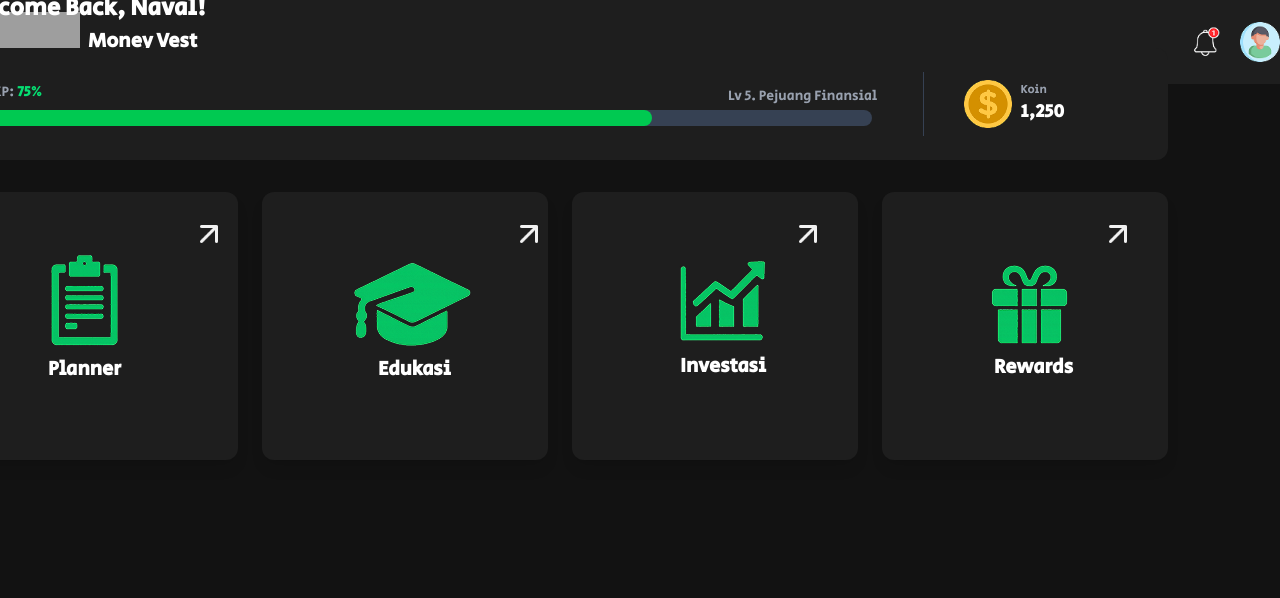
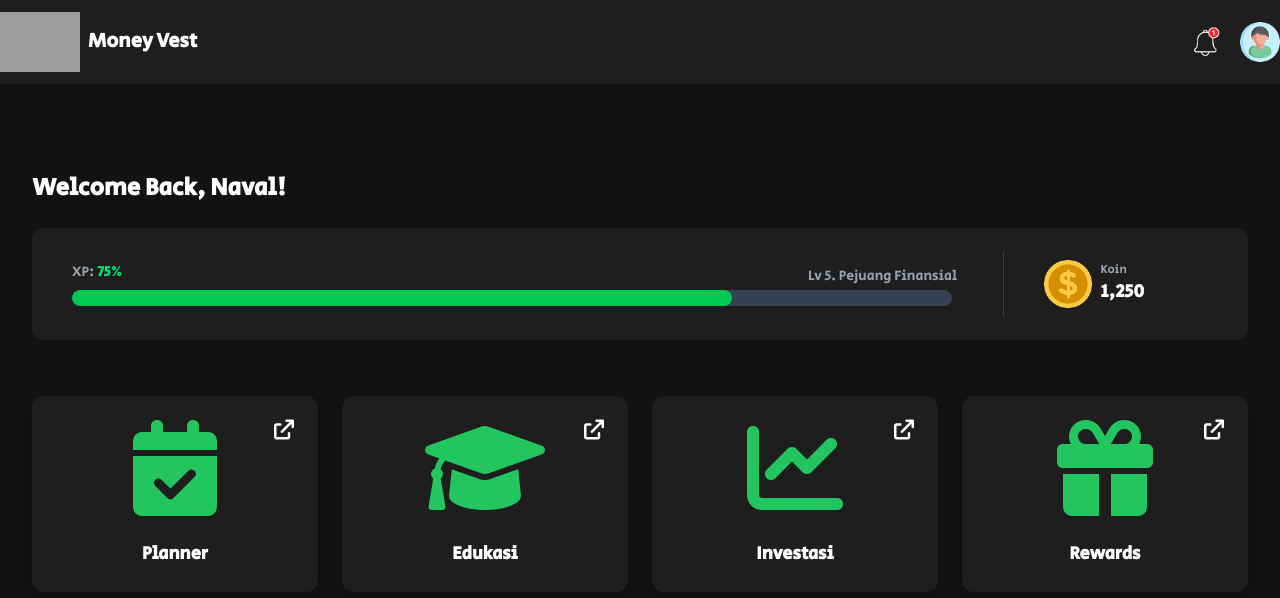
Before and after one commit to faisal-amiruddin/money-fest, a Vue app: page / in a window 1280 px wide. Shown: the top 598 px of the page. Built offline with nearby package versions, Linux system fonts and the light colour scheme; grey boxes are pictures that could not be loaded.

Commit message:
Fix Home

```diff
--- a/src/views/Home.vue
+++ b/src/views/Home.vue
@@ -1,5 +1,5 @@
 <template>
-  <div class="min-h-screen text-white w-screen relative right-20 bottom-10">
+  <div class="text-white pt-35">
     <!-- Main Content -->
     <main class="container mx-auto px-8 py-8">
       <!-- Welcome Message -->
@@ -15,9 +15,7 @@
             </p>
 
             <!-- Progress bar -->
-            <div
-              class="w-220 h-4 bg-gray-700 rounded-full mt-2 relative overflow-hidden"
-            >
+            <div class="w-220 h-4 bg-gray-700 rounded-full mt-2 relative overflow-hidden">
               <div
                 class="h-full bg-green-500 rounded-full transition-all duration-[1500ms] ease-out"
                 :style="{ width: progress + '%' }"
@@ -42,29 +40,18 @@
         </div>
       </div>
 
-      <!-- Feature Cards -->
-      <div
-        class="grid grid-cols-1 sm:grid-cols-2 lg:grid-cols-4 gap-6"
-      >
+      <div class="grid grid-cols-2 lg:grid-cols-4 gap-6">
         <div
           v-for="(card, index) in cards"
           :key="card.title"
-          class="bg-[#1E1E1E] rounded-xl p-6 shadow-lg transition-all duration-500 ease-out cursor-pointer"
-          :class="[card.hover, showCards ? 'opacity-100 translate-y-0' : 'opacity-0 translate-y-8']"
-          :style="{ transitionDelay: (index * 150) + 'ms' }"
+          :style="{ transitionDelay: index * 120 + 'ms', animationDelay: index * 120 + 'ms' }"
+          class="bg-[#1E1E1E] rounded-xl p-6 shadow-lg cursor-pointer transition-all duration-500 ease-out opacity-0 translate-y-6 hover:scale-[1.03]"
+          :class="[showCards ? 'opacity-100 translate-y-0 animate-bounceIn' : '', card.glow]"
         >
-          <a :href="card.link">
-            <div class="flex justify-between items-start mb-5">
-              <img
-                :src="card.icon"
-                :class="card.imgClass"
-                alt=""
-              />
-              <img class="w-9 relative right-2 bottom-" src="/public/arrow-icon.png" alt="" />
-            </div>
-            <h3 :class="card.textClass" class="text-xl font-semibold text-white relative top-">
-              {{ card.title }}
-            </h3>
+          <a :href="card.link" class="block relative text-center">
+            <i class="fa-solid fa-arrow-up-right-from-square text-xl absolute top-0 right-0"></i>
+            <i :class="card.icon" class="text-8xl mb-4 text-[#22C55E]"></i>
+            <h3 class="text-lg font-semibold mt-2">{{ card.title }}</h3>
           </a>
         </div>
       </div>
@@ -82,35 +69,27 @@ export default {
       cards: [
         {
           title: 'Planner',
-          icon: '/public/planner-icon.png',
           link: '/planner',
-          hover: 'hover:shadow-[0_0_25px_rgba(236,72,153,0.3)] hover:scale-[1.02]',
-          imgClass: 'px-16 py-4 w-194 relative top-',
-          textClass: 'px-18 relative bottom-12 ',
+          icon: 'fa-solid fa-calendar-check',
+          glow: 'hover:shadow-pink-500/40',
         },
         {
           title: 'Edukasi',
-          icon: '/public/Edukasi-icon.png',
           link: '/edukasi',
-          hover: 'hover:shadow-[0_0_25px_rgba(59,130,246,0.3)] hover:scale-[1.02]',
-          imgClass: 'w-200 py-4',
-          textClass: 'relative bottom-13 left-23',
+          icon: 'fa-solid fa-graduation-cap',
+          glow: 'hover:shadow-blue-500/40',
         },
         {
           title: 'Investasi',
-          icon: '/public/investasi-icon.png',
           link: '/investasi',
-          hover: 'hover:shadow-[0_0_25px_rgba(16,185,129,0.3)] hover:scale-[1.02]',
-          imgClass: 'relative left-15',
-          textClass: 'relative bottom-8 left-21',
+          icon: 'fa-solid fa-chart-line',
+          glow: 'hover:shadow-green-500/40',
         },
         {
           title: 'Rewards',
-          icon: '/public/reward-icon.png',
           link: '/rewards',
-          hover: 'hover:shadow-[0_0_25px_rgba(250,204,21,0.3)] hover:scale-[1.02]',
-          imgClass: 'relative top-7 left-6',
-          textClass: 'relative left-22',
+          icon: 'fa-solid fa-gift',
+          glow: 'hover:shadow-yellow-500/40',
         },
       ],
     }
@@ -128,27 +107,23 @@ export default {
   },
 }
 </script>
-<<<<<<< Updated upstream
-=======
 
-<style scoped>
-/* Animasi bounce lembut saat card muncul */
-div[class*="translate-y-0"] {
-  animation: bounceIn 0.6s ease-out;
-}
-
+<style>
 @keyframes bounceIn {
   0% {
-    transform: translateY(10px);
-    opacity: 0.6;
+    transform: translateY(12px);
+    opacity: 0;
   }
   60% {
-    transform: translateY(-5px);
+    transform: translateY(-4px);
     opacity: 1;
   }
   100% {
     transform: translateY(0);
   }
 }
+
+.animate-bounceIn {
+  animation: bounceIn 0.6s ease-out;
+}
 </style>
->>>>>>> Stashed changes
--- a/src/views/Planner.vue
+++ b/src/views/Planner.vue
@@ -289,7 +289,7 @@ export default {
       },
       budgets: {
         'Transportasi': {
-          spent: 400000,
+          spent: 150000,
           limit: 500000
         },
         'Makan & Minum': {
```
